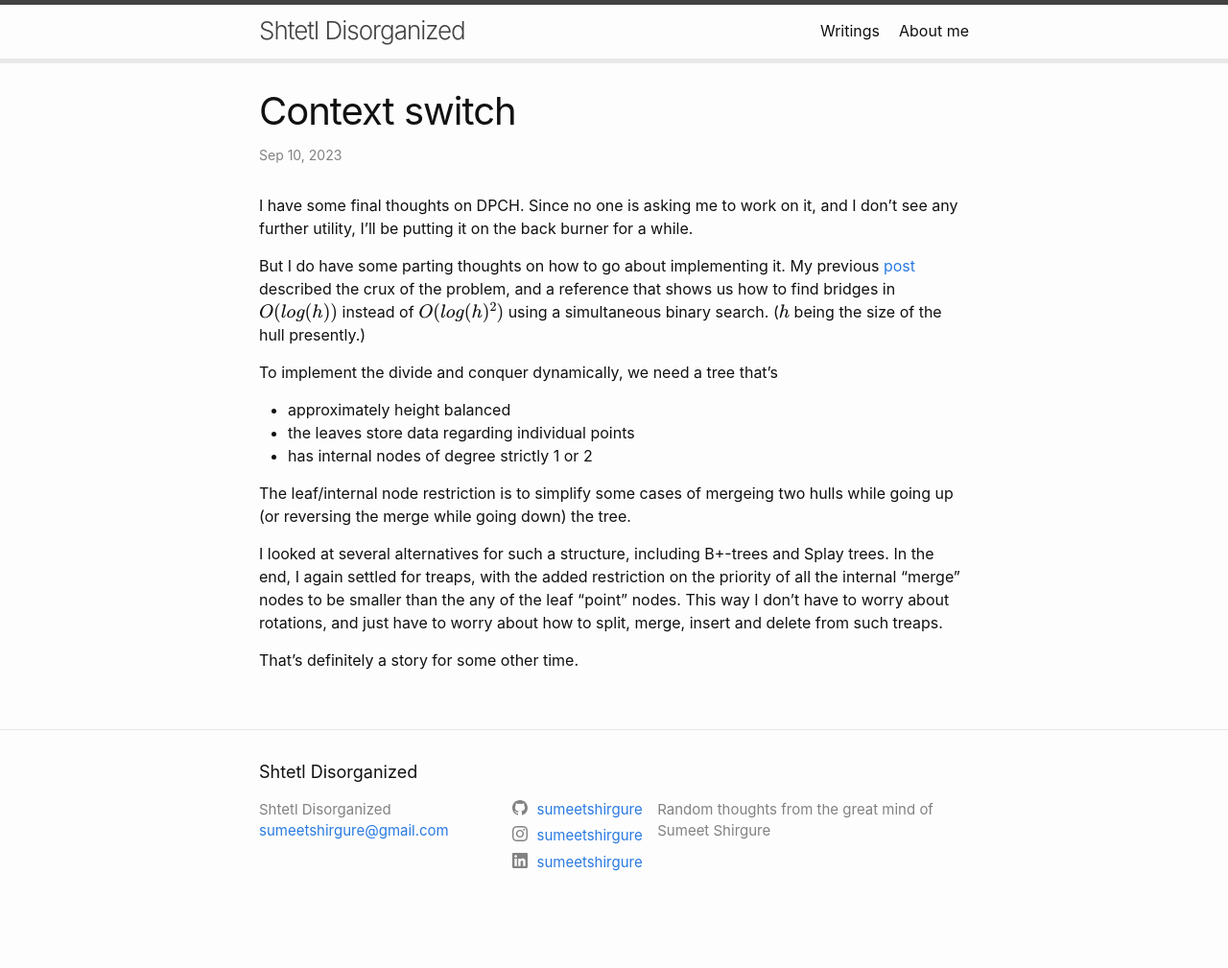
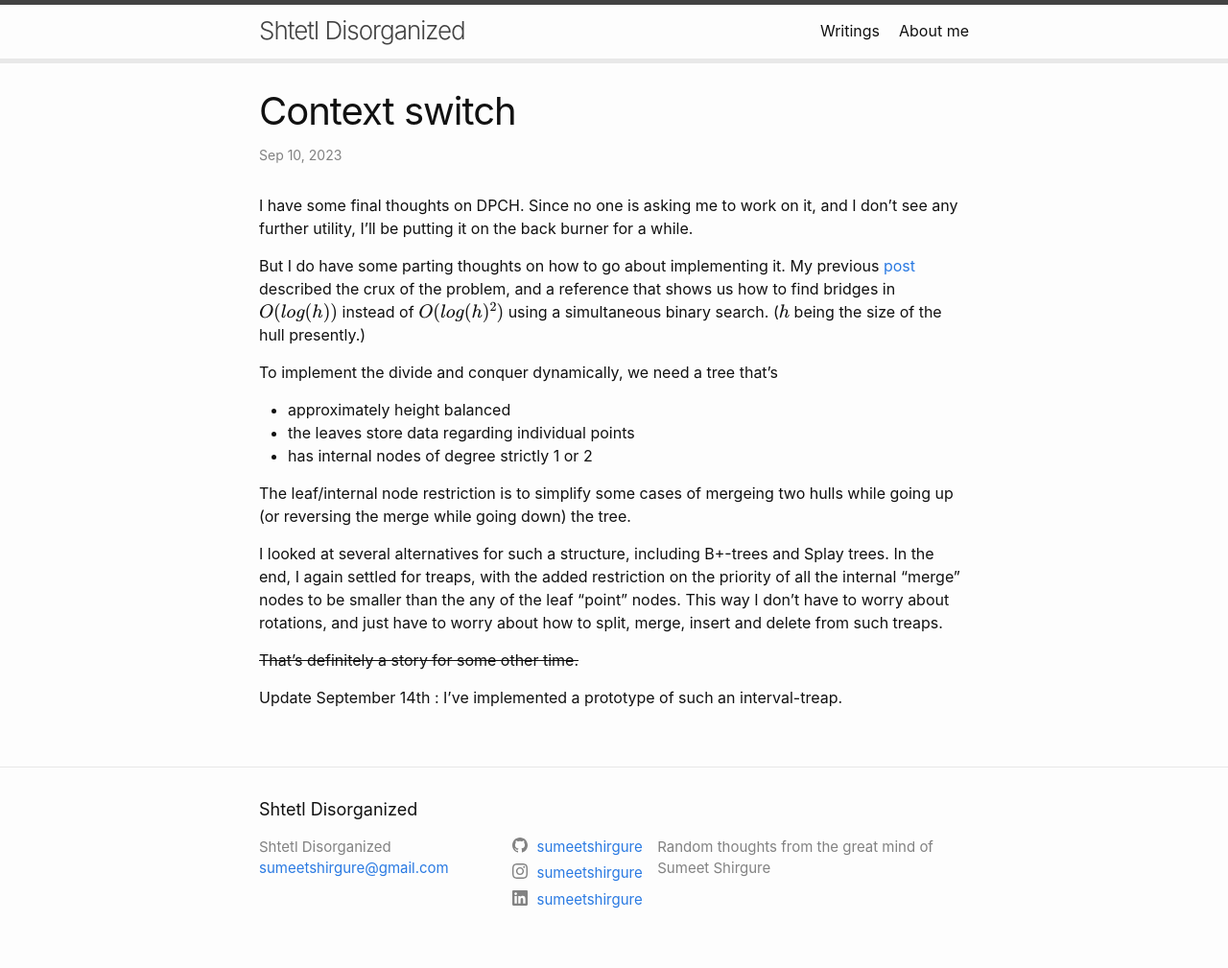
Before and after one commit to sumeetshirgure/sumeetshirgure.github.io, a Jekyll site: the page built from docs/_posts/2023-09-10-context-switch.markdown, in a window 1280 px wide. Shown: the whole page at 96% size. Built offline with Jekyll 4.4.1, drawn with Linux system fonts in a browser that asks for light colours; formulas are drawn with MathJax 3; before the commit the page ends 970 px from its top, so only the background shows below that.

Commit message:
Update latest post.

```diff
--- a/docs/_posts/2023-09-10-context-switch.markdown
+++ b/docs/_posts/2023-09-10-context-switch.markdown
@@ -30,4 +30,6 @@ the internal "merge" nodes to be smaller than the any of the leaf "point" nodes.
 This way I don't have to worry about rotations, and just have to worry about
 how to split, merge, insert and delete from such treaps.
 
-That's definitely a story for some other time.
+~~That's definitely a story for some other time.~~
+
+Update September 14th : I've implemented a prototype of such an interval-treap.
```
